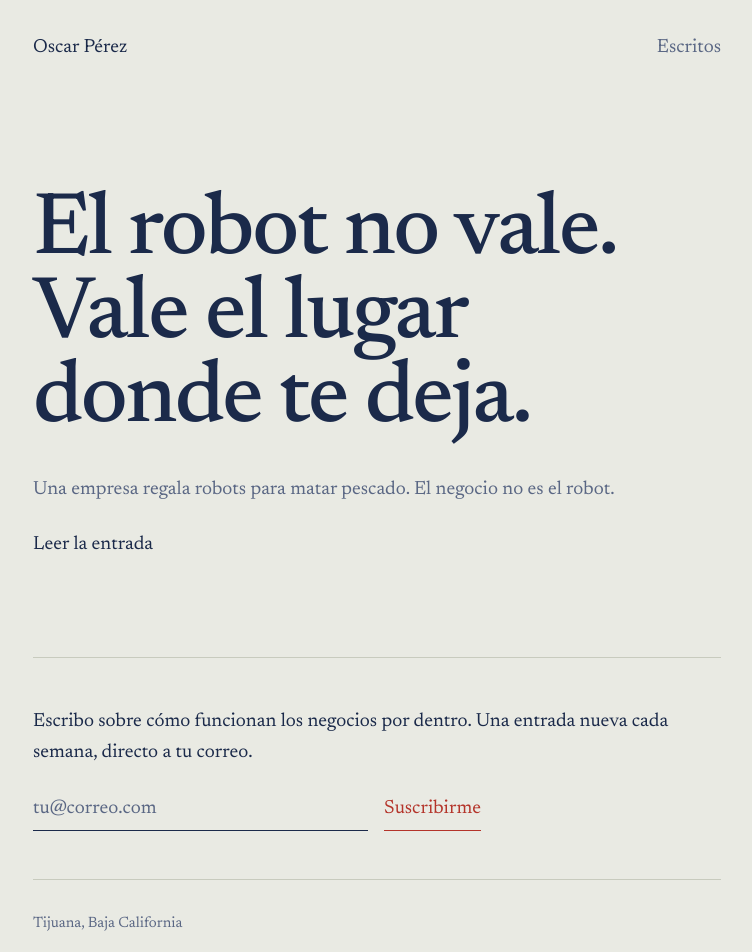
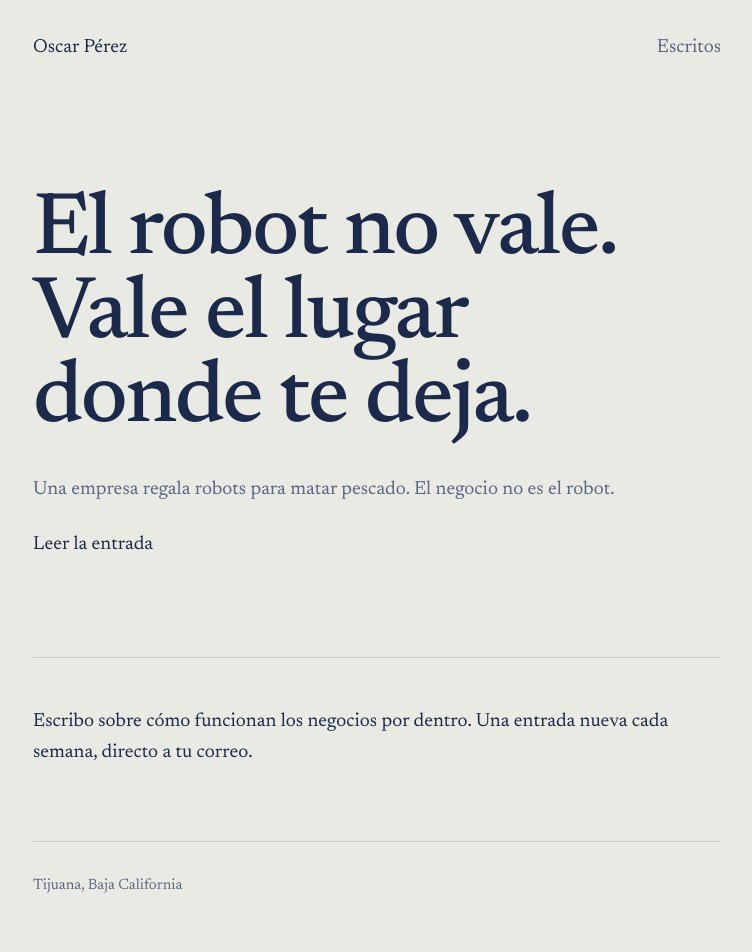
Before and after one commit to ozcarprez/oscar-perez, a Next.js app: page / in a window 1280 px wide. Shown: the top 952 px of the page, without its empty margins (263-1015 px from the left). After the commit the page ends 930 px from the top, so only its background shows below. Built offline with nearby package versions, Linux system fonts and the light colour scheme.

Commit message:
Refactor Suscribir component to use beehiiv embed

```diff
--- a/components/Suscribir.tsx
+++ b/components/Suscribir.tsx
@@ -1,39 +1,25 @@
+"use client";
+
+import Script from "next/script";
+
 /**
- * Suscripción. Una sola línea, sin tarjeta ni modal.
- * Los correos llegan a beehiiv.
+ * Suscripción vía el embed oficial de beehiiv.
  */
 export default function Suscribir() {
   return (
     <section className="border-t border-[var(--color-linea)] py-12">
-      <p className="prosa">
+      <p className="prosa mb-6">
         Escribo sobre cómo funcionan los negocios por dentro. Una entrada nueva
         cada semana, directo a tu correo.
       </p>
 
-      <form
-        action="https://oscars-newsletter-7fd1a8.beehiiv.com/subscribe"
-        method="post"
-        target="_blank"
-        className="mt-6 flex max-w-md flex-wrap items-end gap-x-4 gap-y-3"
-      >
-        <label htmlFor="correo" className="sr-only">
-          Tu correo
-        </label>
-        <input
-          id="correo"
-          name="email"
-          type="email"
-          required
-          placeholder="tu@correo.com"
-          className="min-w-0 flex-1 border-0 border-b border-[var(--color-tinta)] bg-transparent pb-1.5 placeholder:text-[var(--color-tinta-suave)] focus:border-[var(--color-rojo)] focus:outline-none"
-        />
-        <button
-          type="submit"
-          className="border-b border-[var(--color-rojo)] pb-1.5 text-[var(--color-rojo)] transition-colors hover:text-[var(--color-tinta)]"
-        >
-          Suscribirme
-        </button>
-      </form>
+      <div id="beehiiv-form" />
+
+      <Script
+        src="https://subscribe-forms.beehiiv.com/v3/loader.js"
+        data-beehiiv-form="794e513b-abf5-448b-9844-0b7fce29995c"
+        strategy="afterInteractive"
+      />
     </section>
   );
 }
```
